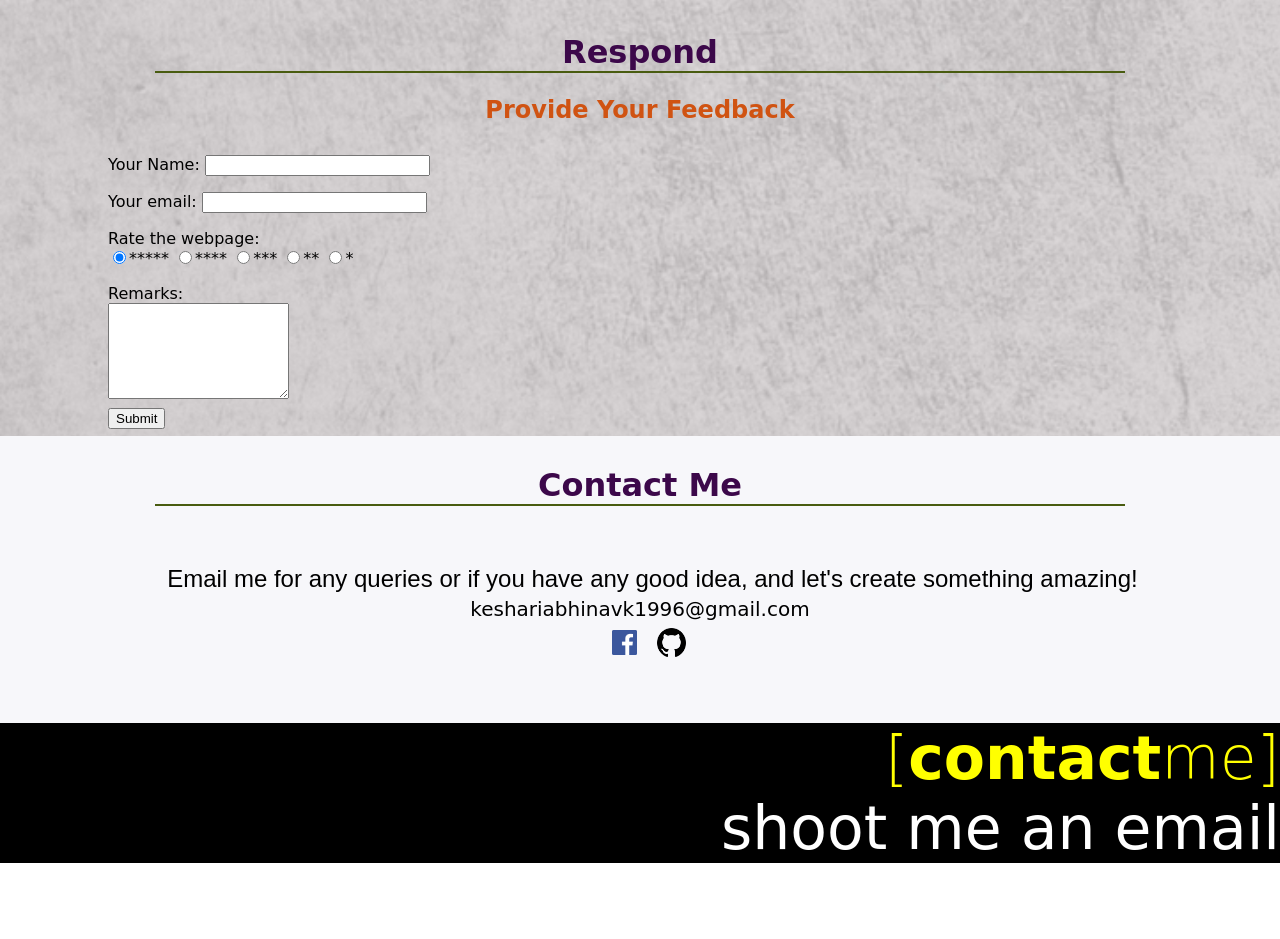
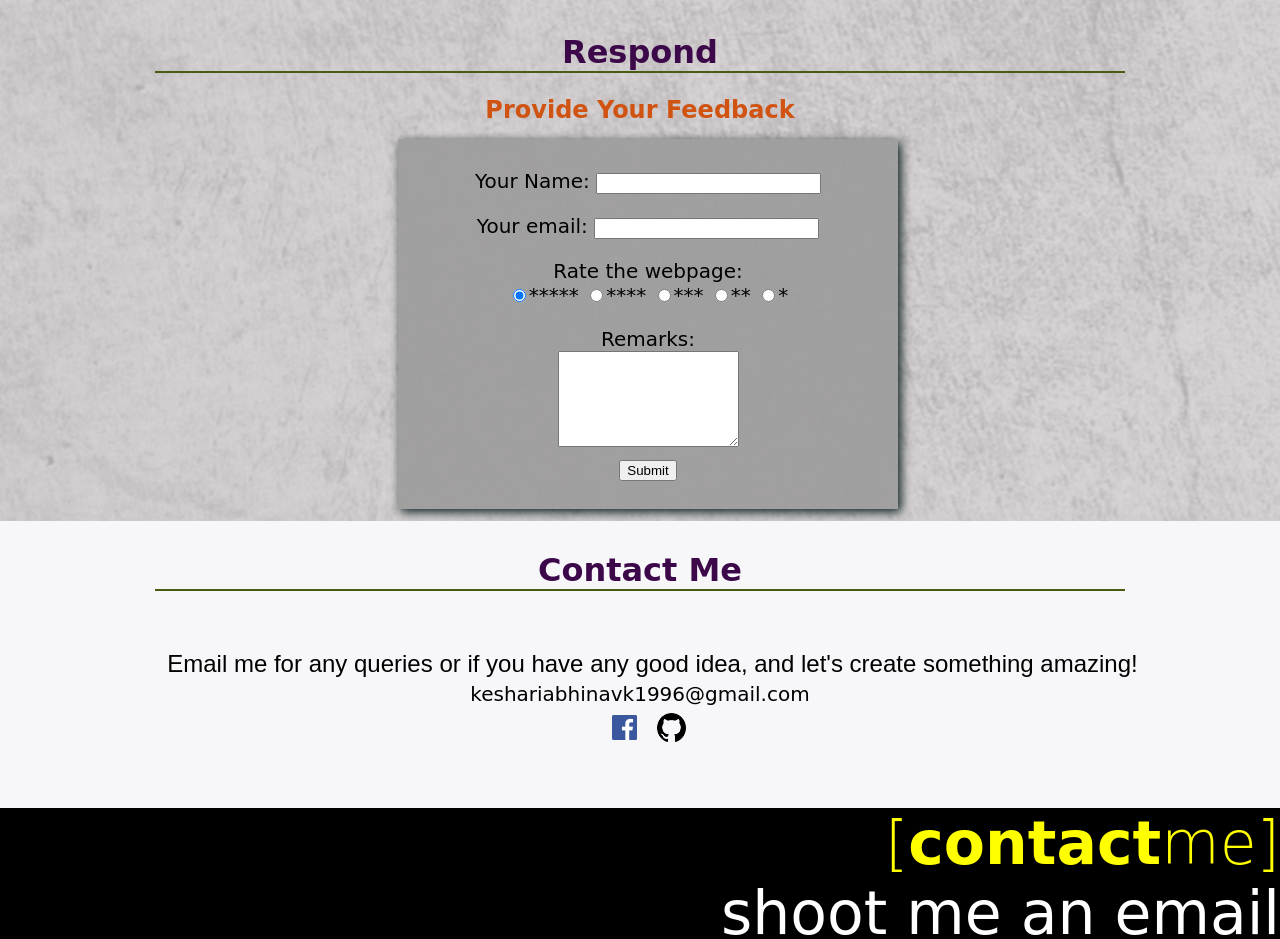
Before and after one commit to abhinavkk/About-Me-Basic, a plain HTML site: page Aboutme.html in a window 1280 px wide. Shown: the part 1924-2863 px from the top of the page. Before the commit the page ends 2787 px from the top, so only its background shows below. Drawn offline with nearby package versions, Linux system fonts and the light colour scheme.

Commit message:
styling modified 2

```diff
--- a/style1.css
+++ b/style1.css
@@ -126,7 +126,7 @@ form.forms {
 }
 p {
 	font-family: cursive;
-}s
+}
 form {
 	font-family: cursive;
 	width: 500px;
```
